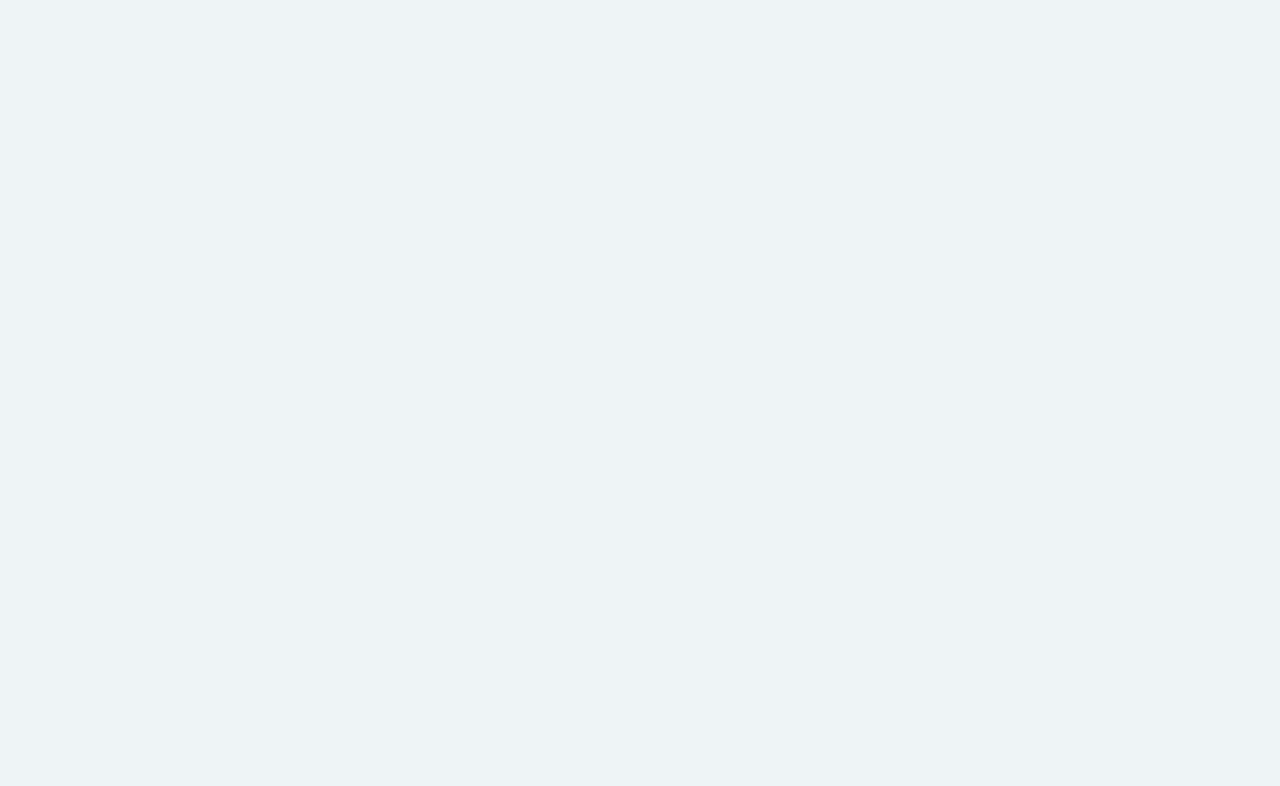
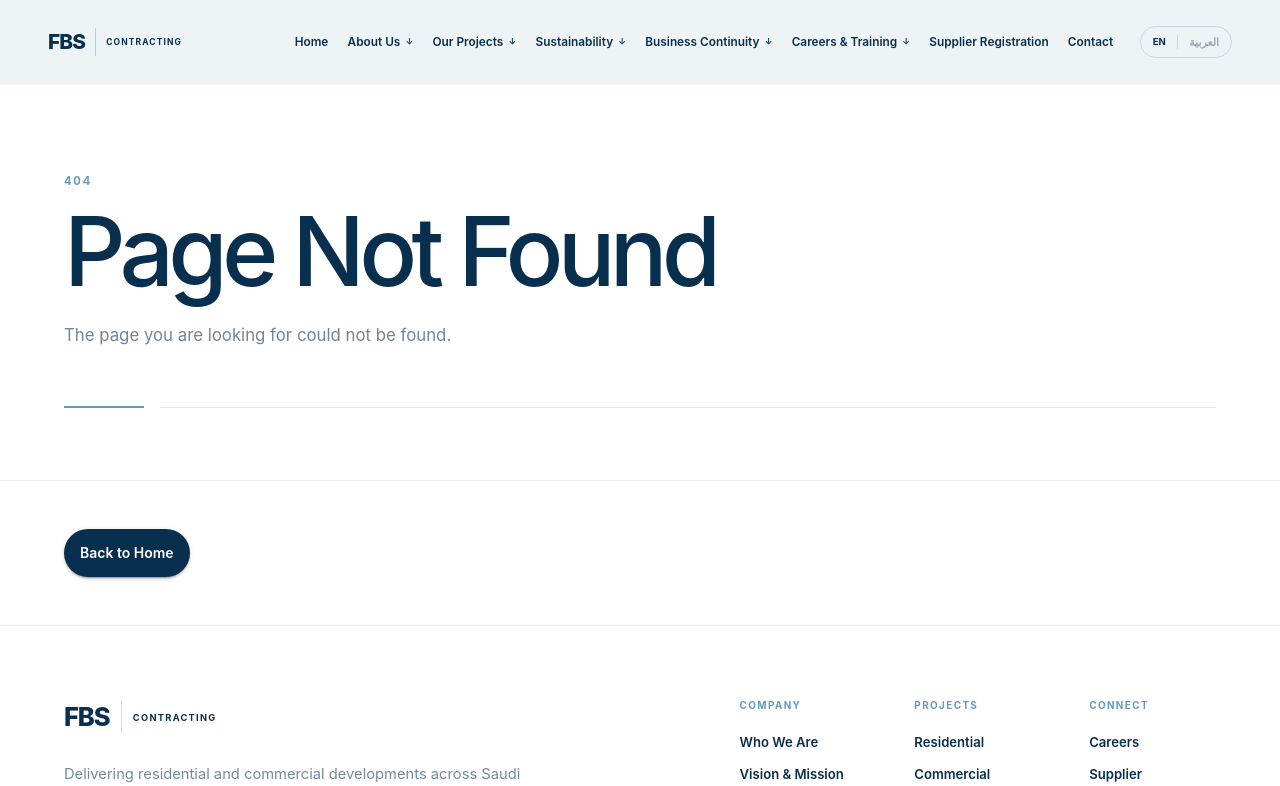
Before and after one commit to omargamal-og/fbs-contracting-concepts, a React (Vite) app: page /contracting/build/build in a window 1280 px wide. Shown: the top 786 px of the page. Built offline with nearby package versions, Linux system fonts and the light colour scheme.

Commit message:
fix(contracting): resolve overview routes and add bilingual 404

```diff
--- a/src/contracting/site/ContractingSiteRoutes.tsx
+++ b/src/contracting/site/ContractingSiteRoutes.tsx
@@ -1,8 +1,9 @@
-import { Route, Routes } from 'react-router-dom'
+import { Navigate, Route, Routes } from 'react-router-dom'
 
-import PagePlaceholder from './components/system/PagePlaceholder'
+import { contractingPath } from './config/site'
 import ContractingLayout from './layouts/ContractingLayout'
 import HomePage from './pages/HomePage'
+import NotFoundPage from './pages/NotFoundPage'
 
 import LanguageProvider from './i18n/LanguageProvider'
 import ContractingThemeProvider from './theme/ContractingThemeProvider'
@@ -47,7 +48,7 @@ function ContractingSiteRoutes() {
         <Route
           path="about"
           element={
-            <PagePlaceholder title="About FBS Contracting" />
+            <Navigate to={contractingPath('about/who-we-are')} replace />
           }
         />
 
@@ -95,7 +96,7 @@ function ContractingSiteRoutes() {
         <Route
           path="projects"
           element={
-            <PagePlaceholder title="Our Projects" />
+            <Navigate to={contractingPath('projects/residential')} replace />
           }
         />
 
@@ -118,7 +119,10 @@ function ContractingSiteRoutes() {
         <Route
           path="sustainability"
           element={
-            <PagePlaceholder title="Sustainability" />
+            <Navigate
+              to={contractingPath('sustainability/environmental-responsibility')}
+              replace
+            />
           }
         />
 
@@ -146,7 +150,10 @@ function ContractingSiteRoutes() {
         <Route
           path="business-continuity"
           element={
-            <PagePlaceholder title="Business Continuity" />
+            <Navigate
+              to={contractingPath('business-continuity/risk-assessment-management')}
+              replace
+            />
           }
         />
 
@@ -197,6 +204,7 @@ function ContractingSiteRoutes() {
           path="contact"
           element={<ContactPage />}
         />
+        <Route path="*" element={<NotFoundPage />} />
       </Route>
     </Routes>
     </ContractingThemeProvider>
--- a/src/contracting/site/i18n/ar.ts
+++ b/src/contracting/site/i18n/ar.ts
@@ -1100,6 +1100,12 @@ export const ar: SiteDictionary = {
       'لم نتمكن من العثور على المشروع المطلوب.',
   },
 
+  notFound: {
+    title: 'الصفحة غير موجودة',
+    description: 'لم نتمكن من العثور على الصفحة التي تبحث عنها.',
+    backToHome: 'العودة إلى الصفحة الرئيسية',
+  },
+
   footer: {
     description:
       'نقدم مشاريع سكنية وتجارية في المملكة العربية السعودية مع التركيز على الجودة والموثوقية والقيمة طويلة الأمد.',
--- a/src/contracting/site/i18n/en.ts
+++ b/src/contracting/site/i18n/en.ts
@@ -1103,6 +1103,12 @@ export const en: SiteDictionary = {
       'The requested project could not be found.',
   },
 
+  notFound: {
+    title: 'Page Not Found',
+    description: 'The page you are looking for could not be found.',
+    backToHome: 'Back to Home',
+  },
+
   footer: {
     description:
       'Delivering residential and commercial developments across Saudi Arabia with quality, reliability and long-term value.',
--- a/src/contracting/site/i18n/types.ts
+++ b/src/contracting/site/i18n/types.ts
@@ -522,6 +522,12 @@ export type SiteDictionary = {
 
   projectDetails: ProjectDetailsDictionary
 
+  notFound: {
+    title: string
+    description: string
+    backToHome: string
+  }
+
   footer: FooterDictionary
 
   language: {
--- /dev/null
+++ b/src/contracting/site/pages/NotFoundPage.tsx
@@ -0,0 +1,44 @@
+import { Box, Button, Container } from '@mui/material'
+import { Link as RouterLink } from 'react-router-dom'
+
+import InnerPageHero from '../components/inner/InnerPageHero'
+import { contractingPath } from '../config/site'
+import { useTranslation } from '../i18n/useTranslation'
+import { siteTokens } from '../theme/tokens'
+
+function NotFoundPage() {
+  const { notFound } = useTranslation()
+
+  return (
+    <Box
+      component="main"
+      sx={{ bgcolor: siteTokens.colors.white, minHeight: '60vh' }}
+    >
+      <InnerPageHero
+        eyebrow="404"
+        title={notFound.title}
+        description={notFound.description}
+      />
+
+      <Container
+        maxWidth={false}
+        sx={{
+          maxWidth: siteTokens.layout.maxWidth,
+          px: siteTokens.layout.pagePadding,
+          py: 6,
+        }}
+      >
+        <Button
+          component={RouterLink}
+          to={contractingPath()}
+          variant="contained"
+          sx={{ minHeight: 48, borderRadius: siteTokens.radius.small }}
+        >
+          {notFound.backToHome}
+        </Button>
+      </Container>
+    </Box>
+  )
+}
+
+export default NotFoundPage
```
